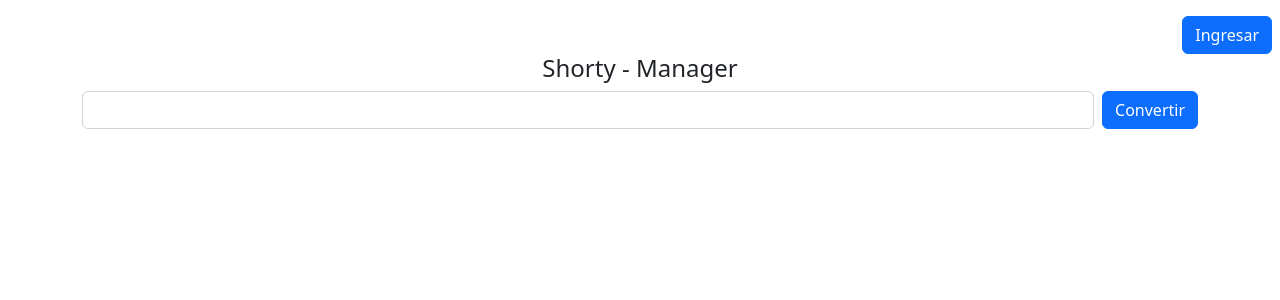
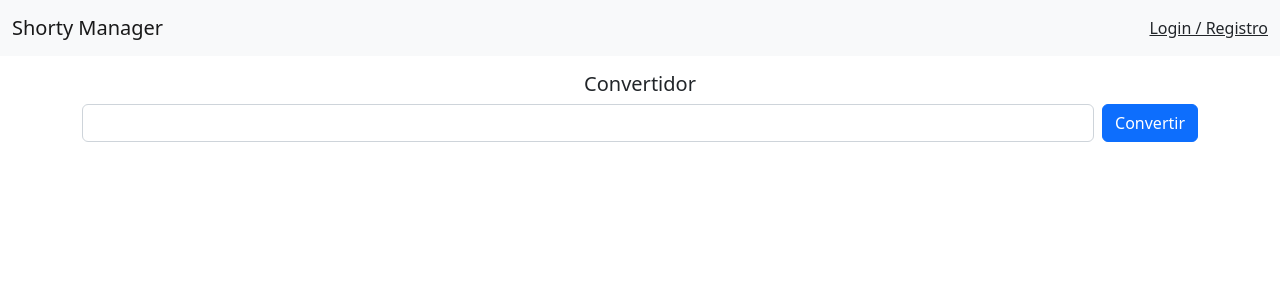
Before and after one commit to Hectorv72/react-url-shortener, a React (Vite) app: page / in a window 1280 px wide. Shown: the top 300 px of the page. Built offline with nearby package versions, Linux system fonts and the light colour scheme; no server answers.

Commit message:
agrega navbar y mejoras a la funcionalidad de login

```diff
--- a/package.json
+++ b/package.json
@@ -10,7 +10,9 @@
   },
   "dependencies": {
     "axios": "^1.3.4",
+    "bootstrap": "^5.2.3",
     "react": "^18.2.0",
+    "react-bootstrap": "^2.7.2",
     "react-dom": "^18.2.0",
     "react-router-dom": "^6.8.1",
     "styled-components": "^5.3.6",
--- /dev/null
+++ b/src/components/NavbarMain.tsx
@@ -0,0 +1,30 @@
+import useSession from '@hooks/useSession'
+import { Button, Container, Form, Nav, Navbar, NavDropdown } from 'react-bootstrap'
+import UserDropdown from './UserDropdown'
+import { NavLink } from 'react-router-dom'
+import { RouterPages } from '@models/enums/RouterEnums'
+// import { RouterPages } from '@models/enums/RouterEnums'
+// import React from 'react'
+// import { Link } from 'react-router-dom'
+// import UserActions from './UserActions'
+
+const NavbarMain = () => {
+  const { session } = useSession()
+
+  return (
+    <Navbar bg="light">
+      <Container fluid>
+        <Navbar.Brand>Shorty Manager</Navbar.Brand>
+        <Nav className="justify-content-end">
+          {
+            session?.loaded
+              ? <UserDropdown />
+              : <NavLink className='link-dark' to={RouterPages.login}>Login / Registro</NavLink>
+          }
+        </Nav>
+      </Container>
+    </Navbar>
+  )
+}
+
+export default NavbarMain
--- /dev/null
+++ b/src/components/UserDropdown.tsx
@@ -0,0 +1,20 @@
+import React from 'react'
+import useSession from '@hooks/useSession'
+import { NavDropdown } from 'react-bootstrap'
+
+
+const UserDropdown = () => {
+  const { session, logout } = useSession()
+
+  return (
+    <NavDropdown title={session?.user?.username} id="navbarScrollingDropdown" align='end'>
+      <NavDropdown.Item>
+        Mis links
+      </NavDropdown.Item>
+      <NavDropdown.Divider />
+      <NavDropdown.Item onClick={() => logout()} className='text-danger'>Salir</NavDropdown.Item>
+    </NavDropdown>
+  )
+}
+
+export default UserDropdown
--- a/src/pages/Home/index.tsx
+++ b/src/pages/Home/index.tsx
@@ -10,10 +10,7 @@ const Home = () => {
 
   return (
     <div className='mt-3'>
-      <div className='d-flex justify-content-end me-2'>
-        <button className='btn btn-primary' onClick={handleNavigateLogin}>Ingresar</button>
-      </div>
-      <h4 className='text-center'>Shorty - Manager</h4>
+      <h5 className='text-center'>Convertidor</h5>
       <div className='container'>
         <InputCreate />
       </div>
--- a/src/pages/Login/index.tsx
+++ b/src/pages/Login/index.tsx
@@ -61,7 +61,8 @@ const Login = () => {
 
               {/* <!-- Submit button --> */}
               <div className="d-grid gap-2">
-                <button type='submit' className='btn btn-primary btn-block'>Ingresar</button>
+                <button type='submit' className='btn btn-primary btn-block' disabled={session?.loading}>Ingresar</button>
+                <button type='button' className='btn btn-outline-primary btn-block' onClick={() => navigate(-1)} disabled={session?.loading}>Volver</button>
                 {
                   session?.message?.text &&
                   <div className={`alert ${session.message.color} p-1 text-center`}>
--- /dev/null
+++ b/src/pages/Root.tsx
@@ -0,0 +1,14 @@
+import React from 'react'
+import NavbarMain from '@components/NavbarMain'
+import { Outlet } from 'react-router-dom'
+
+const Root = () => {
+  return (
+    <section>
+      <NavbarMain />
+      <Outlet />
+    </section>
+  )
+}
+
+export default Root
--- a/src/router/index.tsx
+++ b/src/router/index.tsx
@@ -6,9 +6,16 @@ import Login from '@pages/Login'
 import { RouterPages } from '@models/enums/RouterEnums'
 import LoaderSplash from 'components/LoaderSplash'
 import useSession from '@hooks/useSession'
+import Root from '@pages/Root'
 
 const routes = createBrowserRouter([
-  { path: RouterPages.home, element: <Home /> },
+  {
+    path: RouterPages.home,
+    element: <Root />,
+    children: [
+      { index: true, element: <Home /> }
+    ]
+  },
   { path: RouterPages.login, element: <Login /> }
 ])
 
--- a/tsconfig.json
+++ b/tsconfig.json
@@ -18,6 +18,7 @@
     "jsx": "react-jsx",
     "paths": {
       "@styled-components/*": ["./styled-components/*"],
+      "@components/*": ["./components/*"],
       "@services/*": ["./services/*"],
       "@contexts/*": ["./contexts/*"],
       "@layouts/*": ["./layouts/*"],
```
Also changed, not shown: 1 other file (tests, documents, lock files or other folders).
